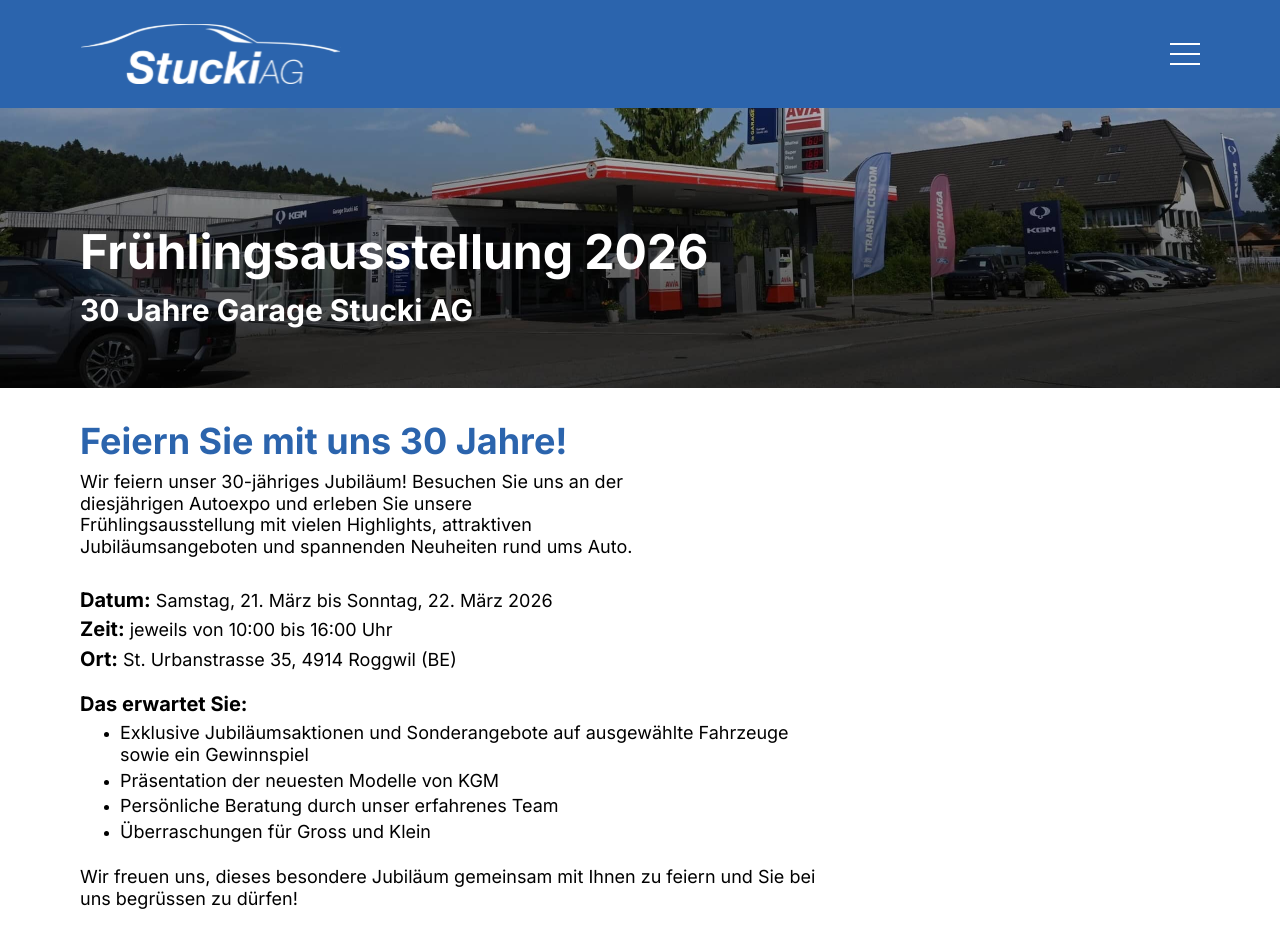
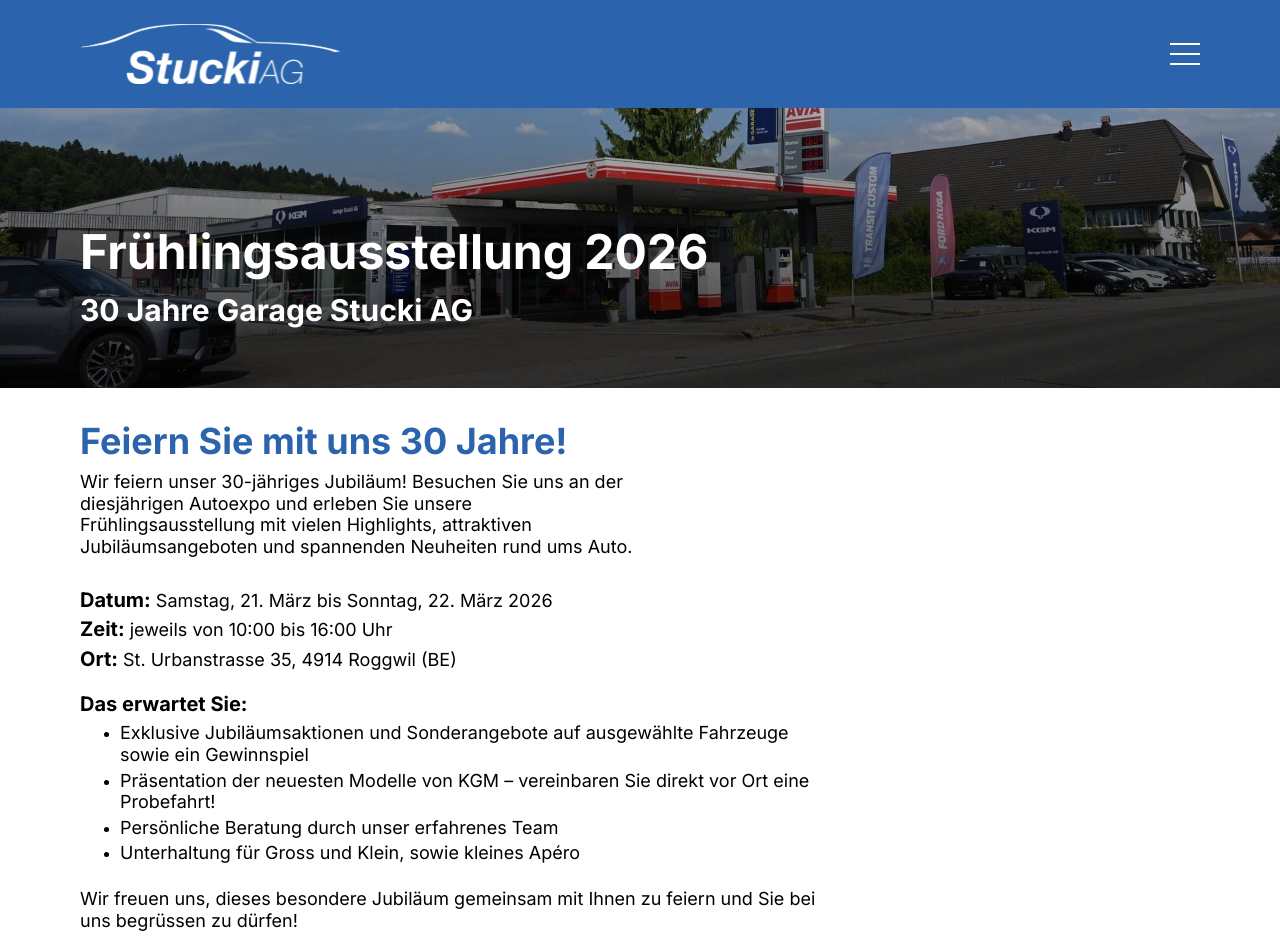
Before and after one commit to StuckiSimon/stucki-roggwil, a Next.js app in the folder website/: page /spring-exhibition in a window 1280 px wide. Shown: the top 944 px of the page. Built offline with nearby package versions, Linux system fonts and the light colour scheme.

Commit message:
Do minor rewording
As a hint…

```diff
--- a/website/src/app/spring-exhibition/page.tsx
+++ b/website/src/app/spring-exhibition/page.tsx
@@ -58,7 +58,9 @@ export default async function SpringExhibition() {
             </li>
             <Spacer size="02" />
             <li>
-              <Typography>Präsentation der neuesten Modelle von KGM</Typography>
+              <Typography>
+                Präsentation der neuesten Modelle von KGM – vereinbaren Sie direkt vor Ort eine Probefahrt!
+              </Typography>
             </li>
             <Spacer size="02" />
             <li>
@@ -66,7 +68,7 @@ export default async function SpringExhibition() {
             </li>
             <Spacer size="02" />
             <li>
-              <Typography>Überraschungen für Gross und Klein</Typography>
+              <Typography>Unterhaltung für Gross und Klein, sowie kleines Apéro</Typography>
             </li>
           </ul>
           <Spacer size="06" />
```
